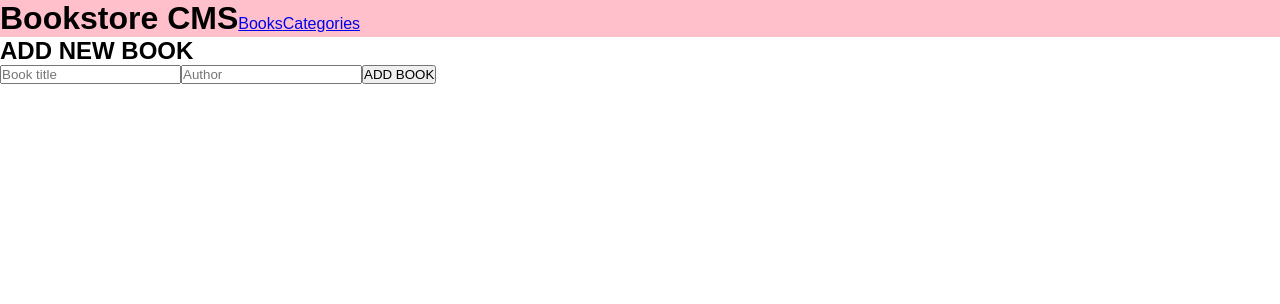
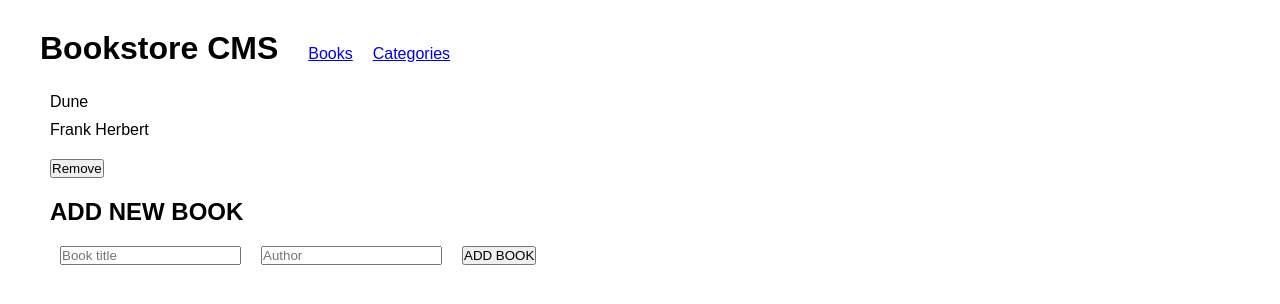
Before and after one commit to bengigo/bookstore, a React (Create React App) app: page / in a window 1280 px wide. Shown: the top 304 px of the page. Built offline with nearby package versions, Linux system fonts and the light colour scheme.

Commit message:
Fix linter issues

```diff
--- a/src/App.css
+++ b/src/App.css
@@ -4,12 +4,17 @@
   box-sizing: border-box;
   -webkit-box-sizing: border-box;
   font-family: "Poppins", sans-serif;
-  margin: 0;
+  margin: 10px;
   padding: 0;
 }
 
 header {
-    background-color: pink;
-    display: flex;
-    align-items: baseline;
+  display: flex;
+  align-items: baseline;
 }
+
+nav {
+  width: 10%;
+  display: flex;
+  justify-content: space-around;
+}
--- a/src/components/Books.js
+++ b/src/components/Books.js
@@ -4,6 +4,7 @@ import Form from './Form';
 
 // since there is no data yet, using a hard coded array to present the functionality
 
+const Books = () => {
   const Display = () => {
     const data = [
       {
@@ -11,14 +12,19 @@ const Display = () => {
         author: 'Frank Herbert',
       },
     ];
-  data.map((book) => <Book key={1} title={book.title} author={book.author} />);
+
+    return (
+      data.map((book) => <Book key={1} title={book.title} author={book.author} />)
+
+    );
   };
 
-const Books = () => (
+  return (
     <div>
       <Display />
       <Form />
     </div>
   );
+};
 
 export default Books;
```
Also changed, not shown: src/index.css (+17 -3 lines). Lines whose indentation alone changed are shown as unchanged.
